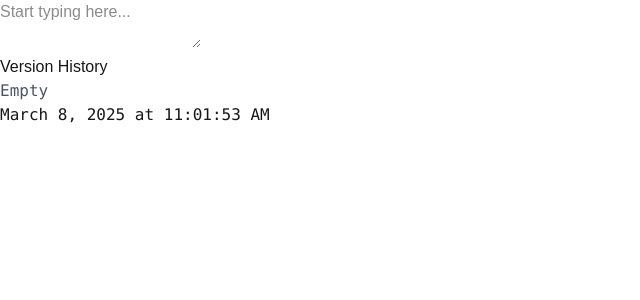
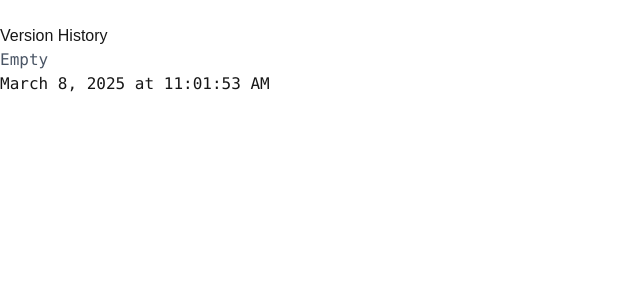
Before and after one commit to pchsd/sketchpad, a Next.js app: page / in a window 1280 px wide. Shown: the top 300 px of the page, without its empty margins (0-640 px from the left). Built offline with nearby package versions, Linux system fonts and the light colour scheme.

Commit message:
Adapt TipTap as text editor

```diff
--- a/package.json
+++ b/package.json
@@ -9,6 +9,9 @@
     "lint": "next lint"
   },
   "dependencies": {
+    "@tiptap/pm": "^2.11.5",
+    "@tiptap/react": "^2.11.5",
+    "@tiptap/starter-kit": "^2.11.5",
     "@types/diff": "^7.0.1",
     "diff": "^7.0.0",
     "next": "15.2.1",
--- a/src/pages/index.tsx
+++ b/src/pages/index.tsx
@@ -1,6 +1,8 @@
-import { useRef, useState } from "react"
+import { useState } from "react"
 import { diffChars } from 'diff'
 import dynamic from 'next/dynamic'
+import { Editor, EditorContent, EditorProvider, useEditor } from "@tiptap/react"
+import StarterKit from "@tiptap/starter-kit"
 
 interface Version {
   text: string
@@ -10,31 +12,34 @@ interface Version {
 export default function App() {
   return (
     <div>
-      <Editor/>
+      <Sketchpad/>
     </div>
   )
 }
 
-export const Editor = dynamic(() => Promise.resolve(EditorSSR), {
+export const Sketchpad = dynamic(() => Promise.resolve(SketchpadSSR), {
   ssr: false
 })
 
-export function EditorSSR() {
+export function SketchpadSSR() {
   type OperationType = 'insert' | 'delete' | 'none' | 'mixture'
 
   const defaultText = ''
-
-  const [text, setText] = useState(defaultText)
 
   const [previousText, setPreviousText] = useState(defaultText)
   const [lastOperationType, setLastOperationType] = useState<OperationType>('none')
 
   const [versionHistory, setVersionHistory] = useState<Version[]>([{ text: defaultText, timestamp: new Date() }])
-  const textareaRef = useRef<HTMLTextAreaElement | null>(null)
 
-  const handleTextChange = (event: React.ChangeEvent<HTMLTextAreaElement>) => {
-    const newText = event.target.value
-    setText(newText)
+  const editor = useEditor({
+    immediatelyRender: false,
+
+    extensions: [
+      StarterKit,
+    ],
+
+    onUpdate({ editor }) {
+      const newText = editor.getText()
 
       const diff = diffChars(previousText, newText)
 
@@ -76,8 +81,6 @@ export function EditorSSR() {
 
         const historyCopy = [...prevHistory]
 
-
-
         if (operationType === 'none') {
           return historyCopy
         }
@@ -99,18 +102,13 @@ export function EditorSSR() {
       })
 
       setLastOperationType(operationType)
-  }
+    },
+  })
 
   return (
     <div className="container">
       <div className="editor-container">
-        <textarea
-          ref={textareaRef}
-          className="editor"
-          value={text}
-          onChange={handleTextChange}
-          placeholder="Start typing here..."
-        />
+        <EditorContent editor={editor} />
       </div>
 
       <div className="history-container">
```
Also changed, not shown: 1 other file (tests, documents, lock files or other folders). Lines whose indentation alone changed are shown as unchanged.
